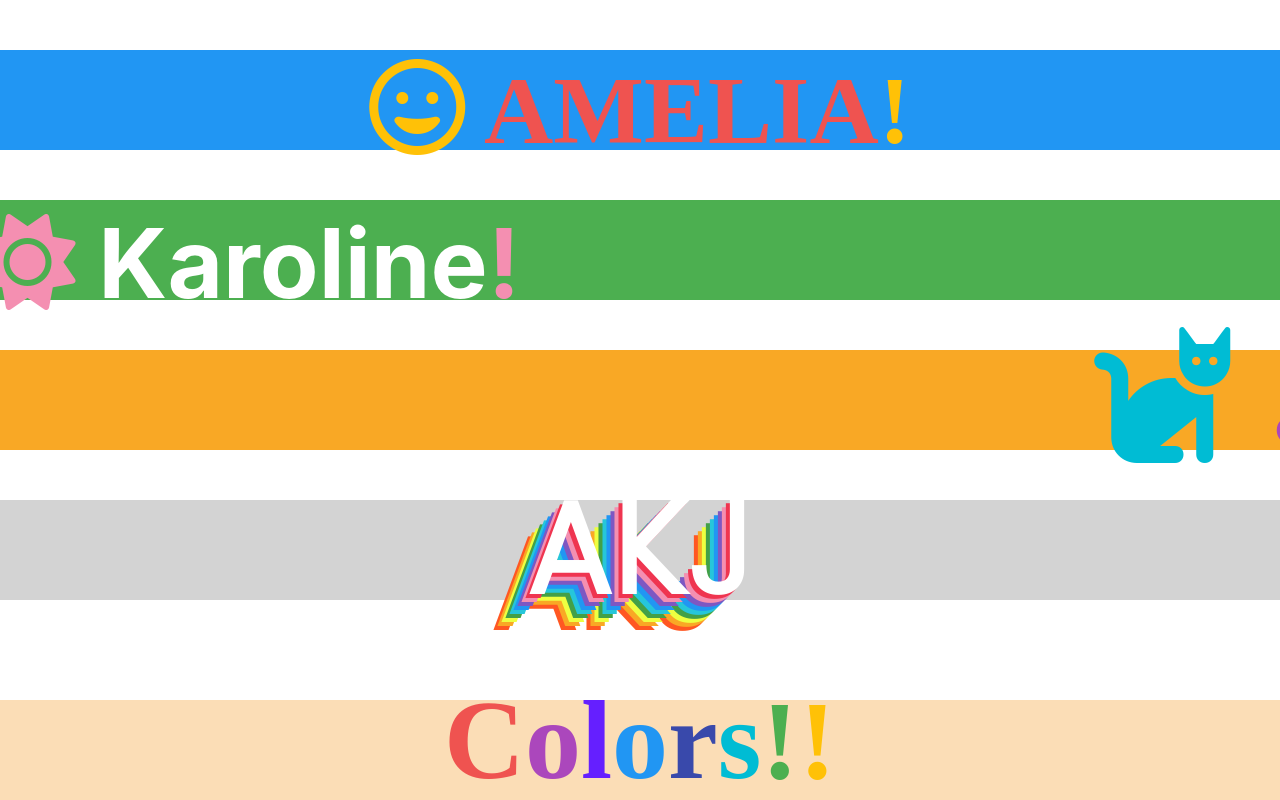
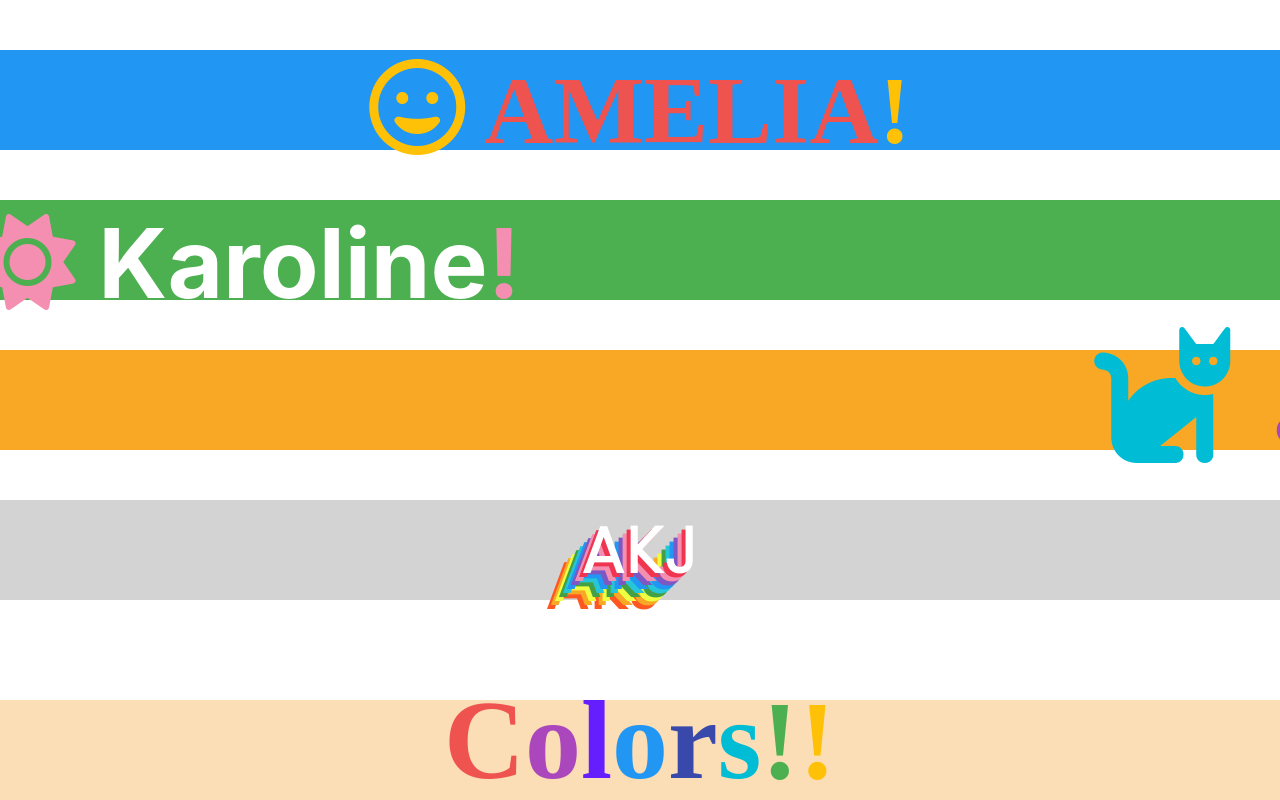
Before and after one commit to katarzyna-kw/css-animation-fun, a React (Create React App) app: page / in a window 1280 px wide. Shown: the top 800 px of the page. Built offline with nearby package versions, Linux system fonts and the light colour scheme; a web font is replaced by a local one.

Commit message:
media query for mobile in Rainbow.css

```diff
--- a/src/components/Rainbow.css
+++ b/src/components/Rainbow.css
@@ -26,3 +26,9 @@
                  -32px 32px #f9a825,
                  -36px 36px #ff5722;
 }
+
+@media (min-width: 600px) {
+  .Rainbow h1 {
+    font-size: 4em;
+  }
+}
```
